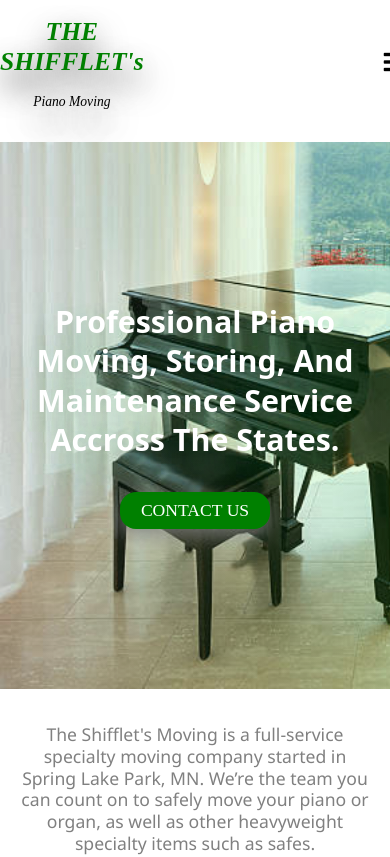
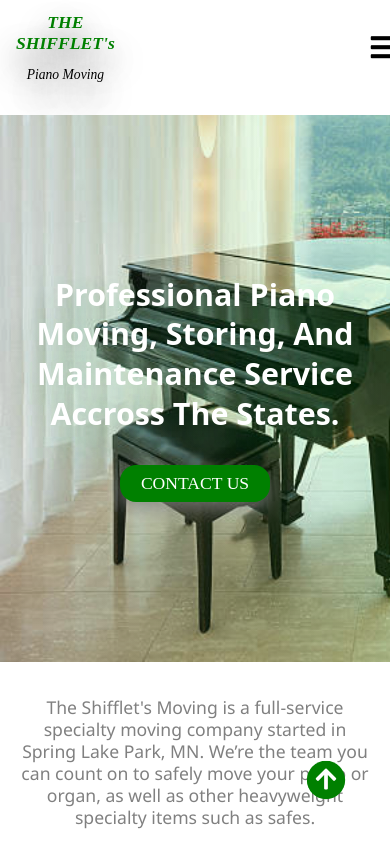
Before and after one commit to swift-protocols/delivery, a plain HTML site: page index.html in a window 390 px wide. Shown: the top 857 px of the page. Drawn offline with Linux system fonts and the light colour scheme.

Commit message:
Add files via upload

```diff
--- a/app.js
+++ b/app.js
@@ -1,8 +1,24 @@
-const requestDiv = document.getElementById("requestdiv");
-const requestText = document.getElementById("requesttext");
+const navToggle = document.querySelector(".nav-toggle");
+const headerNav = document.querySelector(".header-nav");
 
-requestDiv.addEventListener(onmouseover, function(){
-    requestText.innnerHTML = `<h3 class="desc-small">
-     hey hey hey
- </h3>`;
+navToggle.addEventListener("click", function(){
+    headerNav.classList.toggle("show-nav");
 })
+
+const header = document.querySelector(".header");
+const topLink = document.querySelector(".top-link");
+
+window.addEventListener("scroll", function(){
+    const scrollHeight = window.pageYOffset;
+    const headerHeight = header.getBoundingClientRect().height;
+    if (scrollHeight > headerHeight) {
+        header.classList.add("fixed-nav")
+    }  else{
+        header.classList.remove("fixed-nav");
+    }
+    if (scrollHeight > 500) {
+        topLink.classList.add("scroll-link")
+    } else {
+        topLink.classList.remove("scroll-link")
+    }
+})
--- a/index.html
+++ b/index.html
@@ -12,7 +12,7 @@
 
 </head>
 <body>
-    <header class="header">
+    <header id="home" class="header">
         <div class="nav">
             <div class="header-div">
                 <h1 class="header-div-text">
@@ -28,21 +28,28 @@
         </div>
 
         <nav class="header-nav">
+
                 <p class="header-nav-text">
                     HOME
                 </p>
                 <p class="header-nav-text">
-                <a href="#moving"> MOVING</a>
+                    <a href="#moving">MOVING</a>
                 </p>
                 <p class="header-nav-text">
                     <a href="#storage">STORAGE</a>
                 </p>
                 <p class="header-nav-text">
-                DELIVERY
+                    <a href="#delivery">DELIVERY</a>
                 </p>
                 <p class="header-nav-text">
                     CONTACT US
                 </p>
+                <p class="header-nav-text">
+                    REQUEST
+                </p>
+
+
+
         </nav>
     </header>
     <section class="section-second">
@@ -86,7 +93,8 @@
         <div class="contact-article-div">
            <div class="flex">
                <h3 class="header-div-text header-center center" style="color: #966919;">
-                   Get In Touch TodayTo Move, Store And Deliver (201) 111-2123
+                   Get In Touch TodayTo Move, Store And Deliver
+                   <p>(201) 111-2123</p>
                </h3>
            </div>
        </div>
@@ -116,7 +124,7 @@
             </h3>
         </div>
     </section>
-    <section class="delivery-section">
+    <section id="delivery" class="delivery-section">
         <div class="delivery-div">
             <div class="delivery-parag">
                 <h1 class="header-div-text header-center">
@@ -149,21 +157,13 @@
         </div>
 
     </section>
-    <div class="form-div">
-        <h1 class="header-div-text header-center">
-            REQUEST SERVICE!
-        </h1>
-        <form class="form" action="">
-            <label for="name">Your Name</label>
-            <input type="text" name="name" id="name">
-
-        </form>
-    </div>
 
 
 
 
-
+    <a class="top-link scroll-link" href="#home">
+        <i class="fas fa-arrow-up"></i>
+      </a>
     <script src="app.js"></script>
 </body>
 </html>
--- a/styles.css
+++ b/styles.css
@@ -1,5 +1,7 @@
 html {
     scroll-behavior: smooth;
+    margin: 0;
+    padding: 0;
 }
 body{
     margin: auto;
@@ -7,15 +9,25 @@ body{
 h1 {
     color: green;
 }
+ul {
+    text-decoration: none;
+}
 a{
     text-decoration: none;
     color: black;
 }
+.fixed-nav {
+    position: fixed;
+    top: 0;
+    left: 0;
+    z-index: 1000;
+}
 .header {
     display: flex;
-    max-width: 90%;
+    max-width: 100%;
     margin: auto;
     padding: 3rem auto;
+    background-color: white;
 }
 
 .header-div {
@@ -56,7 +68,9 @@ a{
     margin: auto 1rem;
     justify-content: center;
 }
-
+.header-nav-text:active{
+    color: green;
+}
 .header-nav-text:first-child{
     background-color: gray;
     color: white;
@@ -96,6 +110,7 @@ a{
 .section-div {
     max-width: 30%;
     padding: 10rem 1.5rem;
+    z-index: 10;
 }
 
 .section-div-contact {
@@ -215,11 +230,43 @@ label{
     margin: auto;
     text-align: center;
 }
+.top-link {
+    font-size: 1.25rem;
+    position: fixed;
+    bottom: 3rem;
+    right: 3rem;
+    width: 2rem;
+    height: 2rem;
+    display: grid;
+    place-items: center;
+    border-radius: 2rem;
+    background-color: green;
+    color: white;
+    animation: bounce 2s ease-in-out infinite;
+    visibility: hidden;
+    z-index: -100;
+  }
+  .scroll-link {
+    visibility: visible;
+    z-index: 100;
+  }
+  @keyframes bounce {
+    0% {
+      transform: scale(1);
+    }
+    50% {
+      transform: scale(1.5);
+    }
+    100% {
+      transform: scale(1);
+    }
+  }
+
 @media screen and (max-width: 800px) {
 
     .header{
         display: inline-block;
-        margin: auto;
+        margin:0 auto;
         width: auto ;
     }
     .nav {
@@ -228,7 +275,8 @@ label{
         justify-items: space-between;
     }
     .header-div-text {
-        font-size: 1.6rem ;
+        font-size: 1.1rem ;
+        padding: 0 1rem;
         text-align: center;
     }
     .header-div-parag{
@@ -236,8 +284,8 @@ label{
         font-style: oblique;
     }
     .nav-toggle {
-        display: flex;
-        font-size: 1.5rem;
+        display: inline-block;
+        font-size: 1.8rem;
         background: transparent;
         border-color: transparent;
         cursor: pointer;
@@ -246,8 +294,46 @@ label{
     }
     .header-nav {
         display: inline-block;
+        margin: auto;
+        padding: 5rem auto;
+        width: 100%;
         overflow: hidden;
-        height: 0;
+        height: 0;*/
+    }
+
+    .show-nav {
+        overflow: visible;
+        height: auto;
+    }
+    .header-nav-text {
+        width: 50%;
+        margin: auto;
+        font-size: 1rem;
+        padding: 1rem 1rem;
+        text-align: center;
+        font-weight: bolder;
+    }
+    .header-nav-text:first-child{
+        background-color: transparent;
+        color: black;
+    }
+
+    .header-nav-text:hover{
+        color: green;
+        background-color: transparent;
+        transform: translateX(.3rem);
+        outline-style: solid none;
+        outline-width: .2rem;
+        outline-color: grey;
+    }
+
+    .header-nav-text:not(:first-child):hover{
+        background-color: transparent;
+        color: green;
+        transform: translateX(.3rem);
+    }
+    .header-center {
+        font-size: 1.3rem;
     }
 
 
```
Lines whose indentation alone changed are shown as unchanged.
